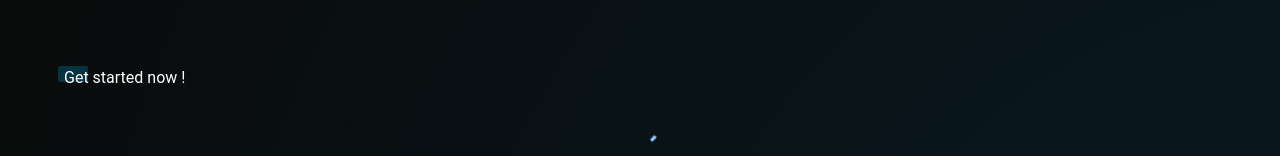
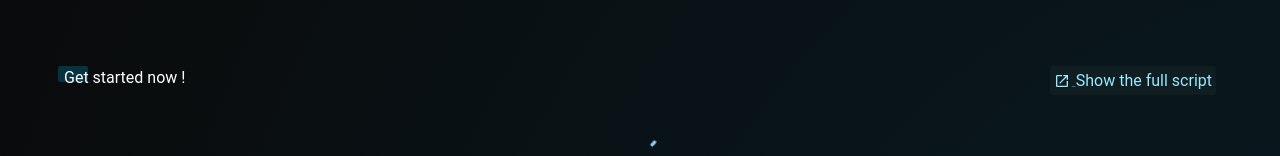
Before and after one commit to adrien-nf/git-report-web, a React (Create React App) app: page / in a window 1280 px wide. Shown: the part 263-419 px from the top of the page. Built offline with nearby package versions, Linux system fonts and the light colour scheme; no server answers.

Commit message:
add show full script link

```diff
--- /dev/null
+++ b/src/components/LinkBadge/LinkBadge.tsx
@@ -0,0 +1,37 @@
+import { styled, Link } from "@mui/material";
+import React from "react";
+import OpenInNewIcon from '@mui/icons-material/OpenInNew';
+
+const Wrapper = styled(Link)(({ theme }) => ({
+	fontSize: "1em",
+	backgroundColor: "#101E21",
+	color: "#9AE7FF",
+	paddingTop: 2,
+	paddingBottom: 2,
+	paddingRight: 4,
+	paddingLeft: 4,
+	borderRadius: 4,
+	cursor: "pointer",
+}))
+
+export default function LinkBadge(props: {
+	text: string,
+	link: string,
+}) {
+	return (
+		<Wrapper href={props.link}>
+			<OpenInNewIcon style={{
+				marginRight: 2,
+				fontSize: "1em",
+				verticalAlign: "middle",
+				display: "inline-block",
+			}} /> <span style={{
+				fontSize: "1em",
+				verticalAlign: "middle",
+				display: "inline-block",
+			}}>
+				{props.text}
+			</span>
+		</Wrapper>
+	)
+}
--- a/src/pages/Home/CommandLine/CommandLine.tsx
+++ b/src/pages/Home/CommandLine/CommandLine.tsx
@@ -1,7 +1,9 @@
-import { CircularProgress, Paper, styled, Tooltip, Typography } from "@mui/material"
+import { CircularProgress, Paper, Stack, styled, Tooltip, Typography } from "@mui/material"
 import { useContext, useState } from "react"
 import { DataContext } from "../../../contexts/DataContext/DataContext"
 import ThatsYou from "../../../assets/ThatsYou.svg";
+import SectionTitle from "../../../components/SectionTitle/SectionTitle";
+import LinkBadge from "../../../components/LinkBadge/LinkBadge";
 
 const BlackPaper = styled(Paper)(({ theme }) => ({
 	backgroundColor: theme.palette.common.black,
@@ -31,24 +33,38 @@ export default function CommandLine() {
 	const [isCopied, setIsCopied] = useState(false);
 
 	const getUrl = (): string => {
-		return window.location.href;
+		return window.location.href + "api/scripts/";
+	}
+
+	const getFullUrl = (): string => {
+		return window.location.href + "api/scripts/" + eventId;
 	}
 
 	const copy = () => {
 		if (eventId) {
-			navigator.clipboard.writeText(`sh -c "$(curl -fsSL ${getUrl()}api/script/${eventId})"`);
+			navigator.clipboard.writeText(`sh -c "$(curl -fsSL ${getUrl()}${eventId})"`);
 			setIsCopied(true);
 		}
 	}
 
-	return eventId ? (
+	return (
+		<>
+			<Stack justifyContent="space-between" direction="row">
+				<SectionTitle>Get started now !</SectionTitle>
+				<LinkBadge text="Show the full script" link={getFullUrl()} />
+			</Stack>
+			{
+				eventId ? (
 					<Tooltip title={isCopied ? "Copied" : "Click to copy"} onClose={() => setIsCopied(false)} placement="top">
 						<BlackPaper onClick={copy}>
-				<span>sh -c "$(curl -fsSL {getUrl()}api/script/<span style={{ color: "#9AE7FF" }}>{eventId}</span>)"</span>
+							<span>sh -c "$(curl -fsSL {getUrl()}<span style={{ color: "#9AE7FF" }}>{eventId}</span>)"</span>
 						</BlackPaper>
 					</Tooltip>
 				) : (
 					<LoadingOrError isError={isError} />
+				)
+			}
+		</>
 	)
 }
 
--- a/src/pages/Home/Home.tsx
+++ b/src/pages/Home/Home.tsx
@@ -45,7 +45,6 @@ export default function Home() {
 							</Grid>
 						</Stack>
 						<Stack spacing={2}>
-							<SectionTitle>Get started now !</SectionTitle>
 							<CommandLine />
 						</Stack>
 						<Stack spacing={2}>
```
Lines whose indentation alone changed are shown as unchanged.
